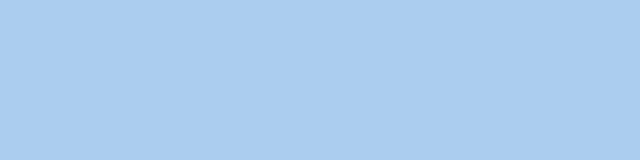
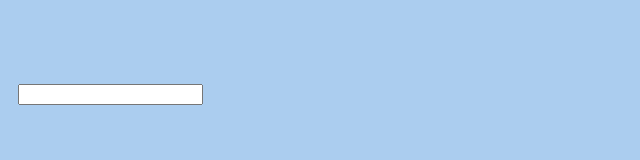
Before and after one commit to 78042/webpack-demo, a website built with webpack: page src/index.html in a window 1280 px wide. Shown: the whole page, without its empty margins (0-640 px from the left). Built offline with nearby package versions, Linux system fonts and the light colour scheme.

Commit message:
add postcss

```diff
--- a/src/css/style.scss
+++ b/src/css/style.scss
@@ -1,3 +1,6 @@
+$color: #abcdef;
 body {
-	background-color: #abcdef;
+	background-color: $color;
+	font-size: 100px;
+	transform: translate(10px);
 }
--- a/src/index.html
+++ b/src/index.html
@@ -7,6 +7,6 @@
   <title>hi</title>
 </head>
 <body>
-
+  <input type="text">
 </body>
 </html>
--- a/src/js/app.js
+++ b/src/js/app.js
@@ -2,5 +2,6 @@ import '../css/style.scss'
 
 const test = text => {
   console.log(text);
+  console.log(`this i1s ${text}`)
 }
 test('hi');
```
Also changed, not shown: package.json (+6 -1 lines), build/webpack.config.js, build/webpack.dev.js.
